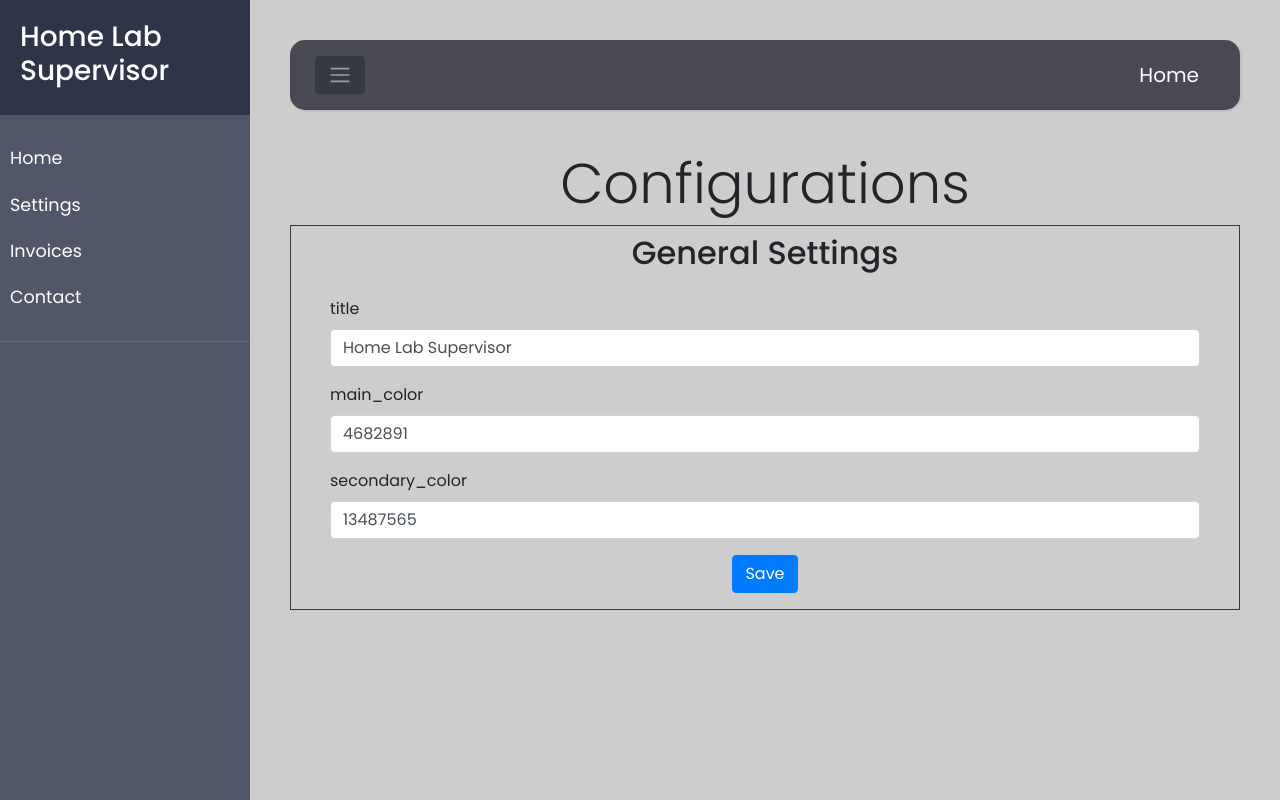
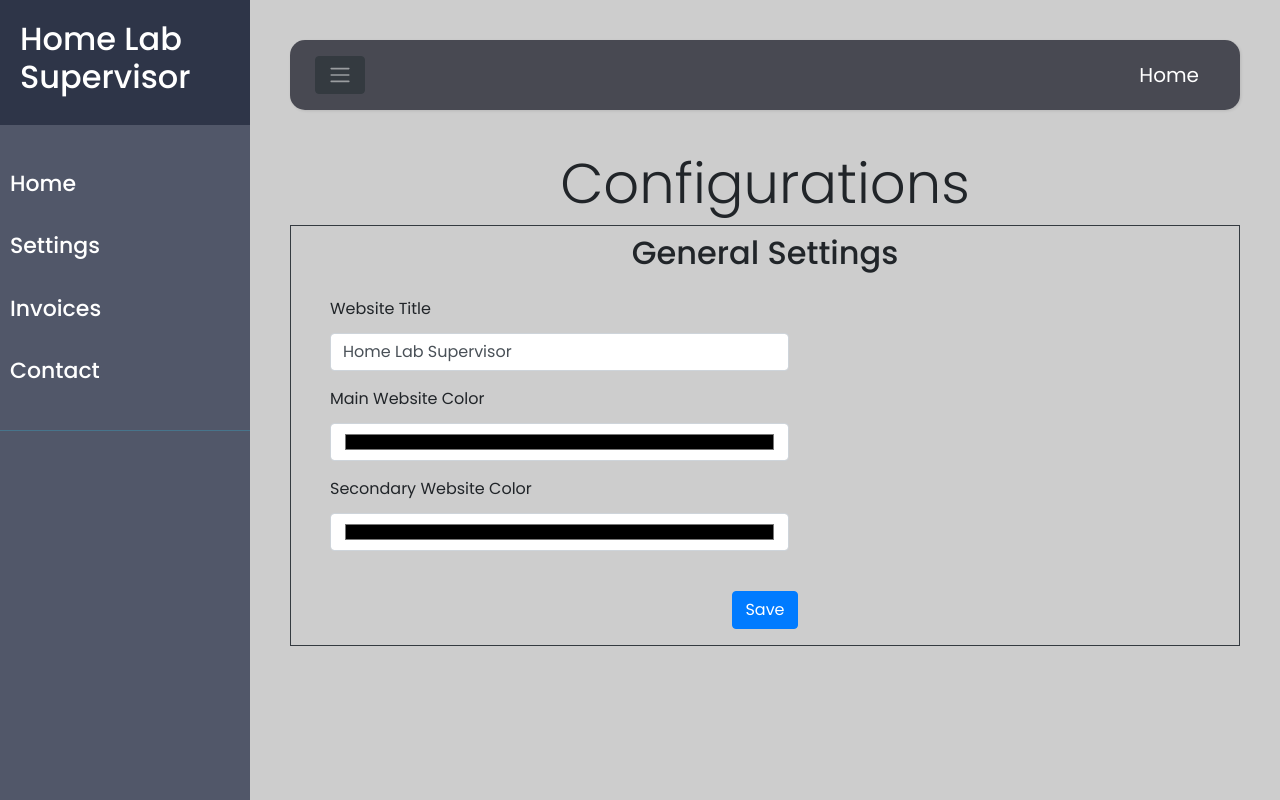
Before and after one commit to bioresestance/BuisnessManager, a Flask app: page /settings in a window 1280 px wide. Run offline with Flask 2, Linux system fonts and the light colour scheme; some libraries are stand-ins or nearby versions.

Commit message:
commiting wip

```diff
--- a/app/server/config.py
+++ b/app/server/config.py
@@ -1,39 +1,39 @@
+from . import app
 from os import environ
 from dataclasses import dataclass
 
 
-@dataclass()
-class GeneralSettings():
-
-    def CommonName(self):
-        return "General Settings"
-
+@dataclass
+class GeneralSettings:
     title: str = "Home Lab Supervisor"
-    main_color: int = 0x47748b
-    secondary_color: int = 0xcdcdcd
+    main_color: int = 0x47748B
+    secondary_color: int = 0xCDCDCD
 
 
+@dataclass
+class InvoiceSettings:
+    name: str = " "
+    address: str = " "
+    phone: str = " "
+    email: str = " "
+    website: str = " "
+    gst_num: str = " "
 
 
-'''
+"""
 Class that holds the configurations for the server.
 
 Some of the values are gotten from ENV vars, while others
 are gotten from the setting.yml file.
 
-'''
-class Configuration():
-    # Secret key for data encryption
-    secret_key = environ.get("SERVER_SECRET_KEY")
-    # Mode the server is running in.
-    server_env = environ.get("SERVER_ENV")
+"""
 
 
-    _DEFAULT_SETTINGS = {
+class Configuration:
+    # Secret key for data encryption
+    SECRET_KEY = environ.get("SERVER_SECRET_KEY")
 
-        "general" : GeneralSettings()
-    }
-
+    _DEFAULT_SETTINGS = {"general": GeneralSettings(), "invoice": InvoiceSettings()}
 
     def __init__(self):
         pass
--- a/app/server/forms.py
+++ b/app/server/forms.py
@@ -1,6 +1,16 @@
 from flask_wtf import FlaskForm
-from wtforms import SubmitField, DateField, FloatField, FileField
+from wtforms import (
+    SubmitField,
+    DateField,
+    FloatField,
+    FileField,
+    StringField,
+    IntegerField,
+)
+from wtforms.widgets import ColorInput
 from wtforms.validators import DataRequired
+
+from server.config import GeneralSettings, InvoiceSettings
 
 
 class InvoiceGenerateForm(FlaskForm):
@@ -8,5 +18,38 @@ class InvoiceGenerateForm(FlaskForm):
     date = DateField("Invoice Date", validators=[DataRequired()])
     hours = FloatField("Hours to Bill", validators=[DataRequired()])
     rate = FloatField("Hourly Rate", validators=[DataRequired()])
-    file = FileField("Append a file") # Optional
+    file = FileField("Append a file")  # Optional
     submit = SubmitField("Generate")
+
+
+class GeneralSettingsForm(FlaskForm):
+    def CommonName(self):
+        return "General Settings"
+
+    def __init__(self, settings: GeneralSettings = GeneralSettings()) -> None:
+        super(GeneralSettingsForm, self).__init__()
+        self.title.data = settings.title
+        self.main_color.data = str(settings.main_color)
+        self.secondary_color.data = str(settings.secondary_color)
+
+    title = StringField("Website Title", validators=[DataRequired()])
+    main_color = StringField(
+        "Main Website Color", validators=[DataRequired()], widget=ColorInput()
+    )
+    secondary_color = StringField(
+        "Secondary Website Color", validators=[DataRequired()], widget=ColorInput()
+    )
+
+    submit = SubmitField("Save")
+
+
+class InvoiceSettings:
+    def CommonName(self):
+        return "Invoice Settings"
+
+    name: str = " "
+    address: str = " "
+    phone: str = " "
+    email: str = " "
+    website: str = " "
+    gst_num: str = " "
--- a/app/server/front_end_routes.py
+++ b/app/server/front_end_routes.py
@@ -1,7 +1,7 @@
-import imp
+from flask_wtf import FlaskForm
 from flask import Blueprint, request, render_template, flash
-from server import serverconfig
-from server.forms import InvoiceGenerateForm
+from server.config import Configuration, GeneralSettings
+from server.forms import GeneralSettingsForm, InvoiceGenerateForm
 from lib.InvoiceGenerator.invoice_generator import (
     InvoiceGenerator,
     BillableItem,
@@ -21,7 +21,15 @@ def home_route():
 
 @fe_routes.route("/settings")
 def settings_route():
-    return render_template("settings.html", config=serverconfig._DEFAULT_SETTINGS)
+
+    form = FlaskForm()
+
+    print(type(form))
+
+    print("Hello!")
+
+
+    return render_template("settings.html", forms=[GeneralSettingsForm()])
 
 
 test_company = Company(
@@ -45,6 +53,9 @@ test_client_info = ClientInfo(
 def settings_invoices():
 
     form = InvoiceGenerateForm()
+
+    test = { "test" : 1}
+
 
     if form.is_submitted():
         print(form.date.data)
--- a/app/server/templates/base.html
+++ b/app/server/templates/base.html
@@ -15,22 +15,22 @@
 
     <div class="wrapper">
 
-        <nav id="sidebar">
+        <header>
+            <nav id="sidebar">
 
-            <div class="sidebar-header">
-                <h3>Home Lab Supervisor</h3>
-            </div>
-            <ul class="list-unstyled components">
-                <li> <a href="/">Home</a> </li>
-                <li> <a href="/settings">Settings</a> </li>
-                <li> <a href="/invoices">Invoices</a> </li>
-                <li> <a href="#">Contact</a> </li>
-            </ul>
-
-        </nav>
-
+                <div class="sidebar-header">
+                    <h2>Home Lab Supervisor</h2>
+                </div>
+                <ul class="list-unstyled components h5">
+                    <li class="my-3"> <a href="/">Home</a> </li>
+                    <li class="my-3"> <a href="/settings">Settings</a> </li>
+                    <li class="my-3"> <a href="/invoices">Invoices</a> </li>
+                    <li class="my-3"> <a href="#">Contact</a> </li>
+                </ul>
+            </nav>
+        </header>
         <!-- Page Content -->
-        <div id="content">
+        <main id="content">
             <nav class="navbar navbar-expand-sm navbar-dark">
                 <div class="container-fluid">
                     <button type="button" id="sidebarCollapse" class="btn btn-dark">
@@ -60,7 +60,7 @@
                 <!-- Main file content goes here -->
                 {% block content %}{% endblock %}
             </div>
-        </div>
+        </main>
     </div>
 
 
--- a/app/server/templates/settings.html
+++ b/app/server/templates/settings.html
@@ -4,25 +4,36 @@
 
     <h1 class="display-4 text-center"> Configurations </h1>
 
-    {% for key, value in config.items()  %}
+    {% for form in forms  %}
 
         <div class="container border border-dark">
             <div class="row">
-                <h2 class="mx-auto mt-2">{{value.CommonName()}}</h2>
+                <h2 class="mx-auto mt-2">{{form.CommonName()}}</h2>
             </div>
 
             <form>
-                {% for attribute in value.__dict__.keys() %}
+                {{form.csrf_token}}
+                {% for field in form %}
 
-                    <div class="row mt-3 mx-4">
-                        <label for="input_{{attribute}}" class="form-label">{{attribute}}</label>
-                        <input type="text" class="form-control" id="input_{{attribute}}" value="{{value[attribute]}}">
-                    </div>
+                    {% if field.type != "SubmitField" and field.name != "csrf_token"%}
+                        <div class="row mt-3 mx-4 w-50">
+                            <label class="form-label mb-1">{{field.label}}</label>
+                            {{field(class="form-control")}}
+                            {% if field.errors %}
+                                <ul class="errors">
+                                    {% for error in field.errors %}
+                                    <li>{{ error }}</li>
+                                    {% endfor %}
+                                </ul>
+                            {% endif %}
+                        </div>
+                    {% elif field.type == "SubmitField" %}
+                        <div class="row mt-4">
+                            {{field(class ="btn btn-primary my-3 mx-auto")}}
+                        </div>
+                    {% endif %}
 
                 {% endfor %}
-                <div class="row">
-                    <button type="submit" class="btn btn-primary my-3 mx-auto">Save</button>
-                </div>
             </form>
 
         </div>
--- a/requirements.txt
+++ b/requirements.txt
@@ -2,3 +2,4 @@ flask[async]
 requests
 flask-wtf
 pyyaml
+python-dotenv
```
Also changed, not shown: app/server/__init__.py (+9 -3 lines), app/server/models.py (added), 1 other file.
